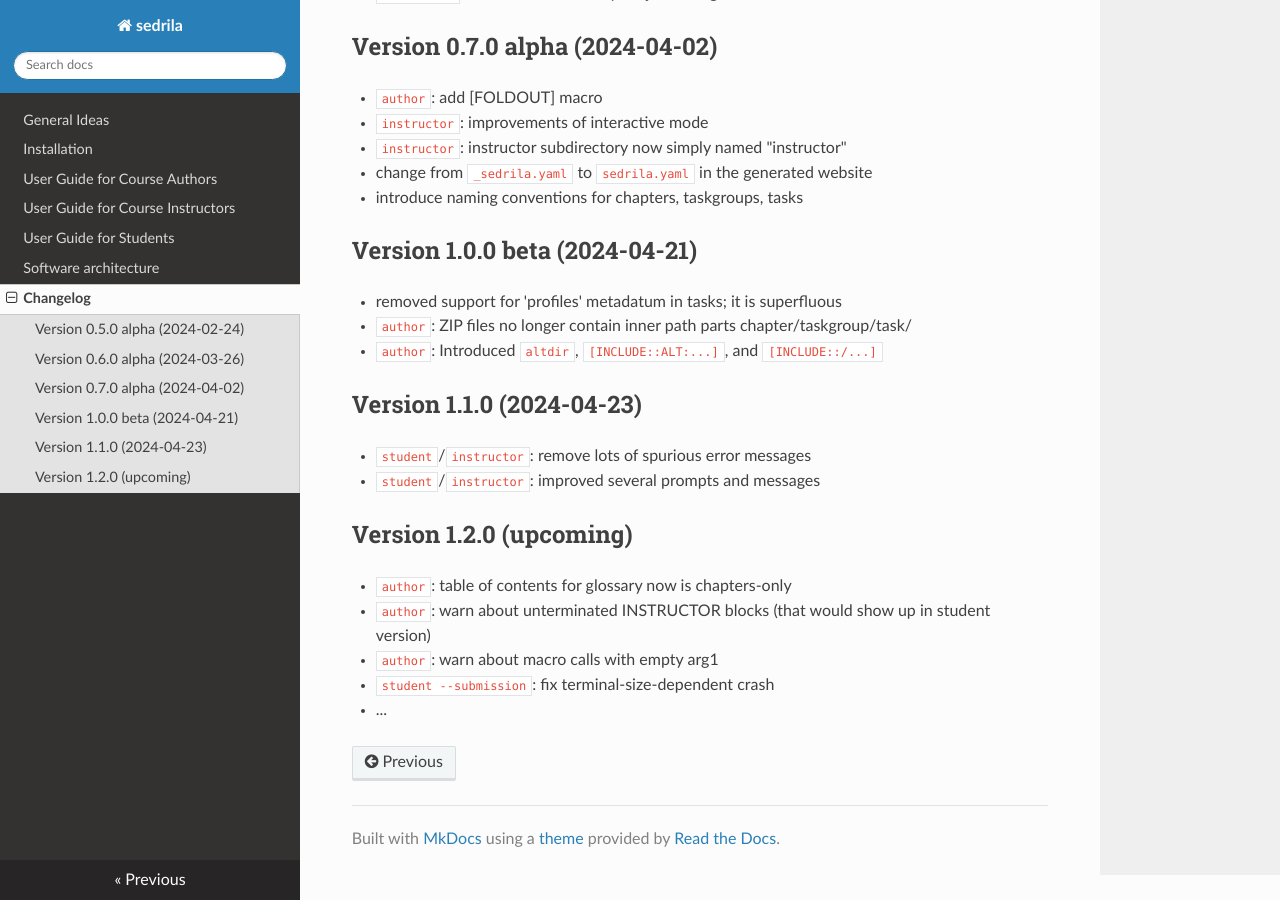
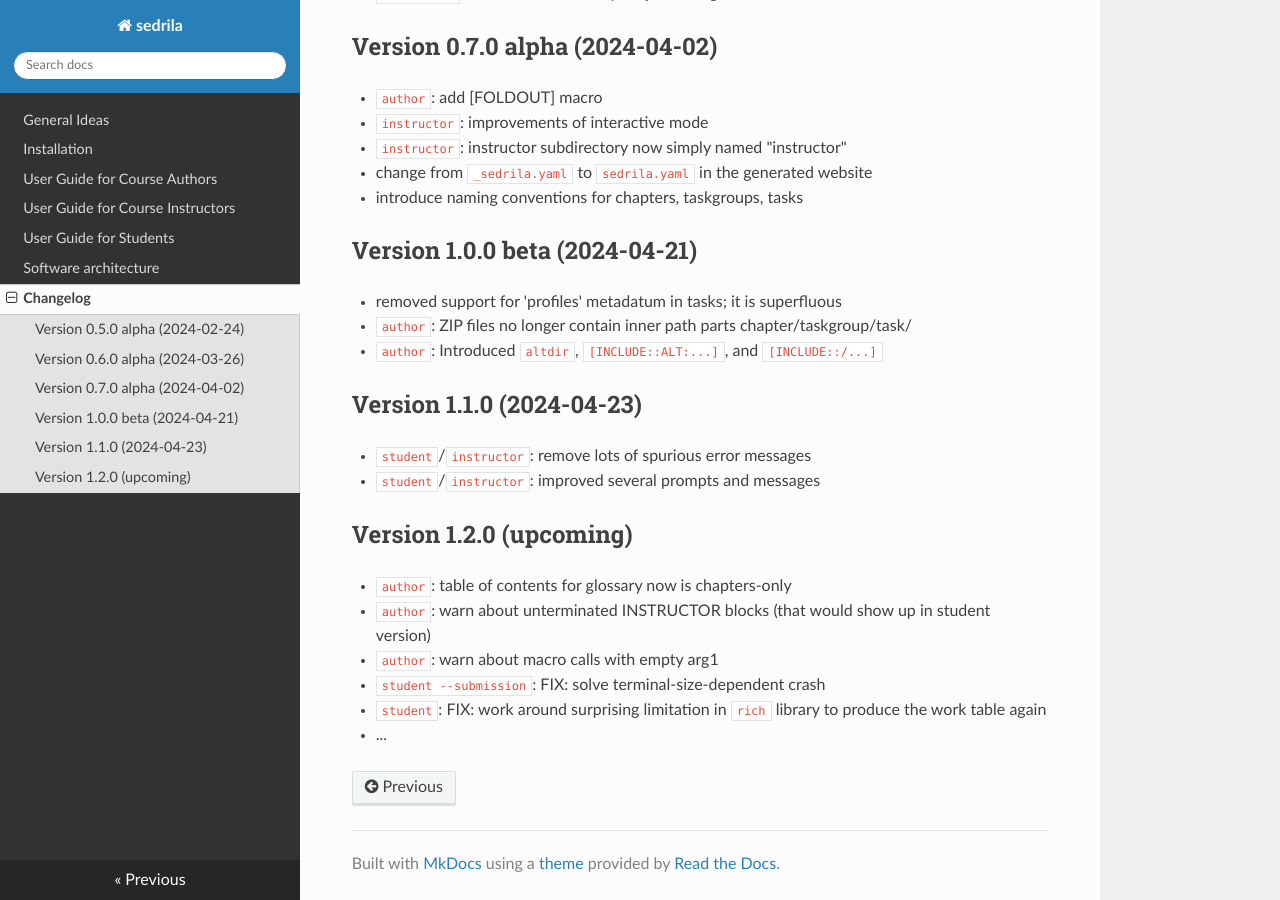
Before and after one commit to fubinf/sedrila, an MkDocs documentation site: the page built from docs/changelog.md, in a window 1280 px wide and 900 px high, scrolled down 515 px. Built offline with MkDocs 1.6.1, drawn with Linux system fonts in a browser that asks for light colours; nearby versions of some CDN libraries.

Commit message:
student.py: fix: 'rich' library cannot print table in green

```diff
--- a/docs/changelog.md
+++ b/docs/changelog.md
@@ -44,5 +44,6 @@
 - `author`: table of contents for glossary now is chapters-only
 - `author`: warn about unterminated INSTRUCTOR blocks (that would show up in student version)
 - `author`: warn about macro calls with empty arg1
-- `student --submission`: fix terminal-size-dependent crash
+- `student --submission`: FIX: solve terminal-size-dependent crash
+- `student`: FIX: work around surprising limitation in `rich` library to produce the work table again
 - ...
```
Also changed, not shown: 1 other file.
